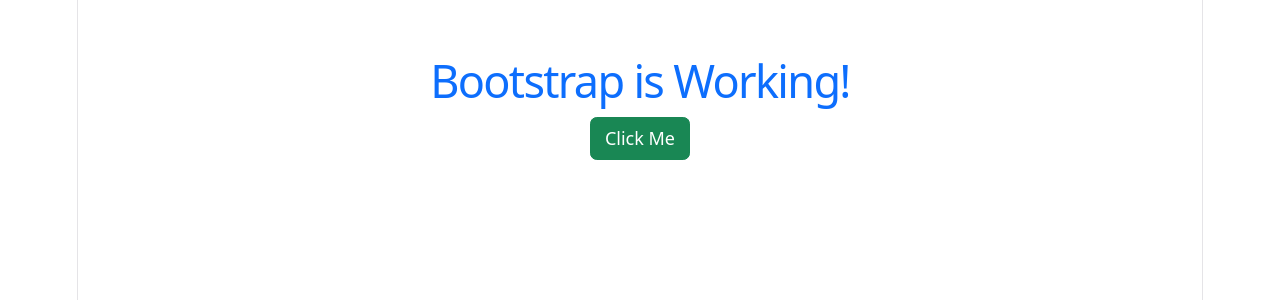
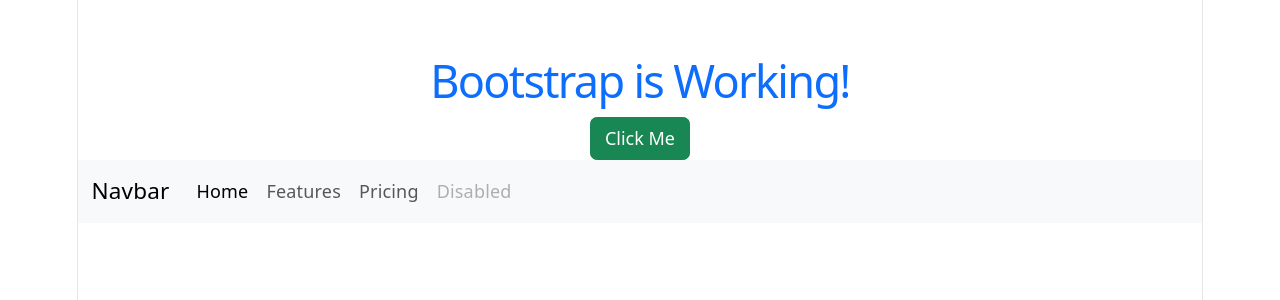
Before and after one commit to Ronnie95/Backlog-Ticket-System-React, a React (Vite) app in the folder backlog-frontend/: page / in a window 1280 px wide. Shown: the top 300 px of the page. Built offline with nearby package versions, Linux system fonts and the light colour scheme.

Commit message:
navbar added

```diff
--- a/backlog-frontend/src/App.jsx
+++ b/backlog-frontend/src/App.jsx
@@ -1,10 +1,17 @@
-
-  import React from "react";
-  import Home from "./Home";
+import React from "react";
+import Home from "./Home";
+import Navbar from "./components/NavBar"
 
   function App() {
     return (
+      <div>
+
       <Home />
+      <Navbar/>
+
+
+      </div>
+
     );
   }
 
--- a/backlog-frontend/src/components/NavBar.jsx
+++ b/backlog-frontend/src/components/NavBar.jsx
@@ -1 +1,36 @@
-import Nac
+
+
+function NavBar() {
+
+
+    return(
+
+<nav class="navbar navbar-expand-lg bg-body-tertiary">
+  <div class="container-fluid">
+    <a class="navbar-brand" href="#">Navbar</a>
+    <button class="navbar-toggler" type="button" data-bs-toggle="collapse" data-bs-target="#navbarNav" aria-controls="navbarNav" aria-expanded="false" aria-label="Toggle navigation">
+      <span class="navbar-toggler-icon"></span>
+    </button>
+    <div class="collapse navbar-collapse" id="navbarNav">
+      <ul class="navbar-nav">
+        <li class="nav-item">
+          <a class="nav-link active" aria-current="page" href="#">Home</a>
+        </li>
+        <li class="nav-item">
+          <a class="nav-link" href="#">Features</a>
+        </li>
+        <li class="nav-item">
+          <a class="nav-link" href="#">Pricing</a>
+        </li>
+        <li class="nav-item">
+          <a class="nav-link disabled" aria-disabled="true">Disabled</a>
+        </li>
+      </ul>
+    </div>
+  </div>
+</nav>
+    )
+
+}
+
+export default NavBar
```
